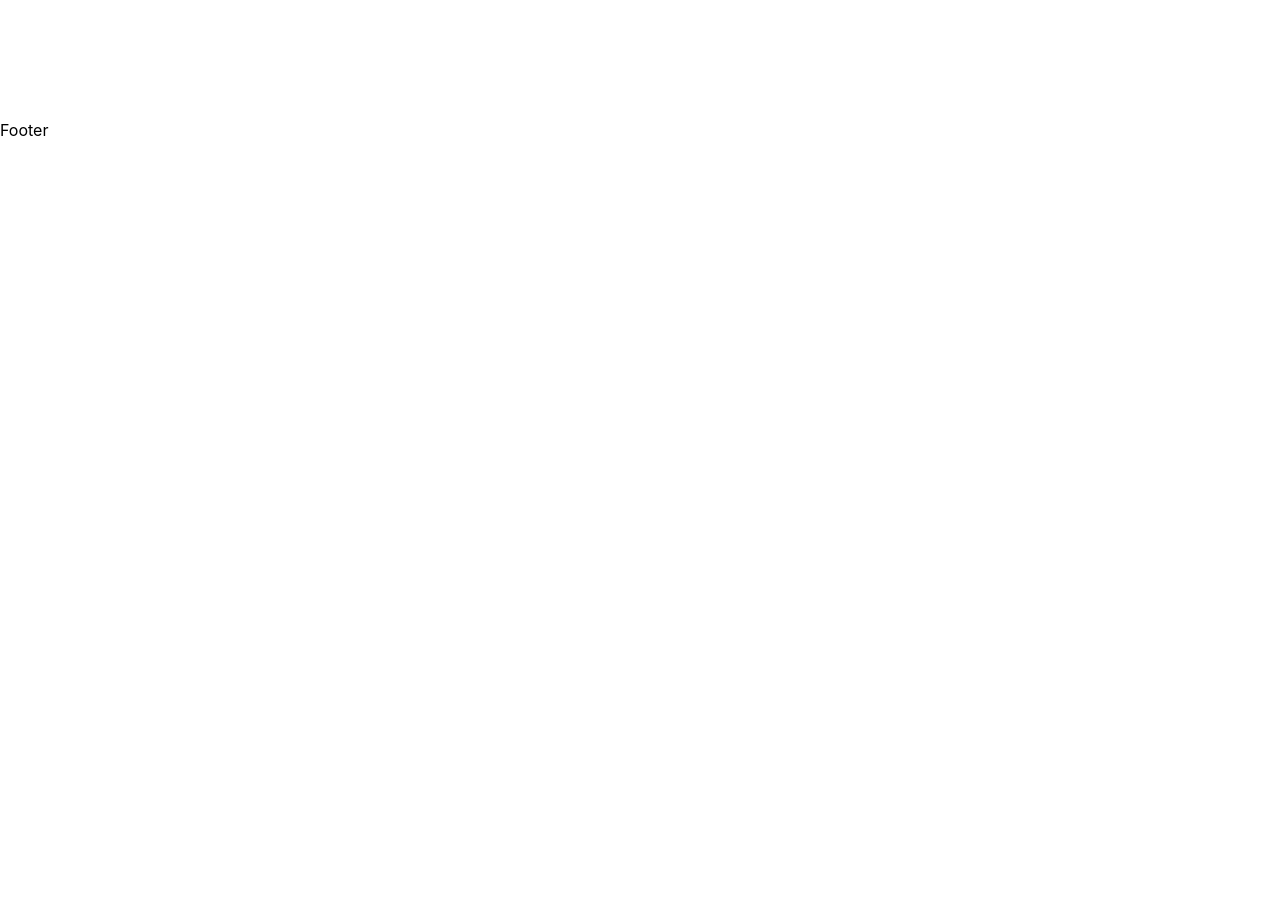
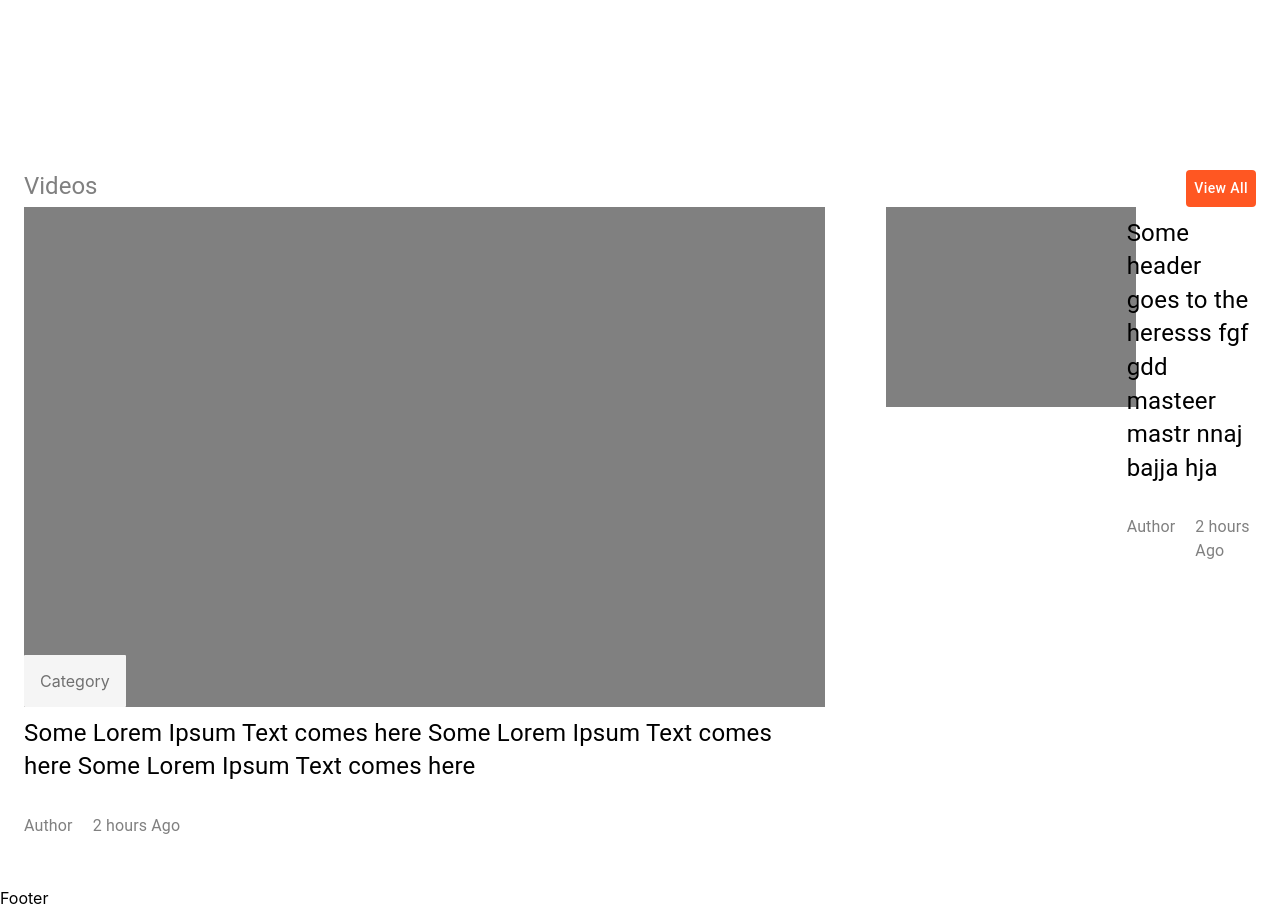
Before and after one commit to Abi0l9/All-News, a React (Create React App) app: page / in a window 1280 px wide. Shown: the part 1460-2368 px from the top of the page. Before the commit the page ends 1600 px from the top, so only its background shows below. Built offline with nearby package versions, Linux system fonts and the light colour scheme.

Commit message:
videos section designed

```diff
--- a/src/components/Main/LatestPost/index.css
+++ b/src/components/Main/LatestPost/index.css
@@ -4,6 +4,7 @@
   display: flex;
   flex-direction: column;
   margin-bottom: 4rem;
+  position: relative;
 }
 
 .img-card img {
--- a/src/components/Main/LatestPost/index.jsx
+++ b/src/components/Main/LatestPost/index.jsx
@@ -1,8 +1,8 @@
-import { Box, Button, Link, Stack, Typography } from "@mui/material";
-import { deepOrange } from "@mui/material/colors";
+import { Box, Link, Stack, Typography } from "@mui/material";
 import React from "react";
 import IMG from "../../../assets/img/error 2.jpg";
 import "./index.css";
+import { ViewAllButton } from "../../../styled";
 
 function LatestPost() {
   return (
@@ -23,9 +23,7 @@ function LatestPost() {
             </Typography>
           </Box>
           <Box>
-            <Button color="inherit" sx={{ bgcolor: deepOrange[500] }}>
-              View All
-            </Button>
+            <ViewAllButton>View All</ViewAllButton>
           </Box>
         </Stack>
       </Box>
--- /dev/null
+++ b/src/components/Main/VideosSection/index.jsx
@@ -0,0 +1,94 @@
+import { Box, Stack, Typography, styled } from "@mui/material";
+import React from "react";
+import {
+  BadgeContent,
+  BottomBadge,
+  CardContentWrapper,
+  CardContentsBottom,
+  CardHeader,
+  CardVideoFrame,
+  HorizontalStack,
+  RightHorizontalStack,
+  ViewAllButton,
+} from "../../../styled";
+
+const VideosSectionBox = styled(Stack)({
+  justifyContent: "space-between",
+  flexDirection: "row",
+});
+
+const LeftSideBox = styled(Box)({
+  width: "65%",
+});
+
+const RightSideBox = styled(Box)({
+  width: "30%",
+});
+
+const VideoFrame = styled(Box)({
+  width: "100%",
+  height: "500px",
+  backgroundColor: "grey",
+  position: "relative",
+});
+
+function VideosSection() {
+  return (
+    <Box id="videos-section" sx={{ padding: "50px 24px" }}>
+      <Box>
+        <VideosSectionBox>
+          <Typography variant="h5" color="GrayText">
+            Videos
+          </Typography>
+          <Box>
+            <ViewAllButton>View All</ViewAllButton>
+          </Box>
+        </VideosSectionBox>
+      </Box>
+      <Box>
+        <VideosSectionBox>
+          <LeftSideBox>
+            <VideoFrame>
+              <BottomBadge>
+                <BadgeContent>Category</BadgeContent>
+              </BottomBadge>
+            </VideoFrame>
+            <CardContentWrapper>
+              <CardHeader>
+                Some Lorem Ipsum Text comes here Some Lorem Ipsum Text comes
+                here Some Lorem Ipsum Text comes here
+              </CardHeader>
+              <CardContentsBottom>
+                <Typography>Author</Typography>
+                <Typography>2 hours Ago</Typography>
+              </CardContentsBottom>
+            </CardContentWrapper>
+          </LeftSideBox>
+          <RightSideBox>
+            <Stack>
+              <HorizontalStack>
+                <LeftSideBox>
+                  <CardVideoFrame />
+                </LeftSideBox>
+                <RightHorizontalStack>
+                  <CardContentWrapper>
+                    <CardHeader>
+                      Some header goes to the heresss fgf gdd masteer mastr nnaj
+                      bajja hja
+                    </CardHeader>
+                    <CardContentsBottom>
+                      <Typography>Author</Typography>
+                      <Typography>2 hours Ago</Typography>
+                    </CardContentsBottom>
+                  </CardContentWrapper>
+                </RightHorizontalStack>
+              </HorizontalStack>
+            </Stack>
+          </RightSideBox>
+        </VideosSectionBox>
+      </Box>
+    </Box>
+  );
+}
+
+export default VideosSection;
--- a/src/components/Main/index.jsx
+++ b/src/components/Main/index.jsx
@@ -2,12 +2,14 @@ import { Box } from "@mui/material";
 import React from "react";
 import Hero from "./Hero";
 import LatestPost from "./LatestPost";
+import VideosSection from "./VideosSection";
 
 function Main() {
   return (
     <Box>
       <Hero />
       <LatestPost />
+      <VideosSection />
     </Box>
   );
 }
--- /dev/null
+++ b/src/styled/index.jsx
@@ -0,0 +1,61 @@
+import { Box, Button, Stack, Typography, styled } from "@mui/material";
+import { deepOrange } from "@mui/material/colors";
+
+export const ViewAllButton = styled(Button)({
+  color: "white",
+  backgroundColor: deepOrange[500],
+  textTransform: "capitalize",
+});
+
+export const BottomBadge = styled(Box)({
+  position: "absolute",
+  bottom: 0,
+});
+
+export const BadgeContent = styled("span")({
+  backgroundColor: "whitesmoke",
+  color: "rgb(112, 112, 112)",
+  padding: "1rem",
+  borderRadius: "1px",
+  position: "absolute",
+  bottom: 0,
+  zIndex: 1000,
+});
+
+export const HorizontalStack = styled(Stack)({
+  flexDirection: "row",
+  justifyContent: "space-between",
+  marginBottom: "15px",
+});
+
+export const LeftHorizontalStack = styled(Box)({
+  width: "40%",
+});
+
+export const RightHorizontalStack = styled(Box)({
+  width: "60%",
+});
+
+export const CardContentWrapper = styled(Stack)({
+  gap: "20px",
+});
+
+export const CardHeader = styled(Typography)({
+  fontWeight: "400",
+  fontSize: "1.5rem",
+  lineHeight: "1.4",
+  marginTop: "10px",
+  marginBottom: "10px",
+});
+
+export const CardContentsBottom = styled(Stack)({
+  flexDirection: "row",
+  gap: "20px",
+  color: "GrayText",
+});
+
+export const CardVideoFrame = styled(Box)({
+  width: "250px",
+  height: "200px",
+  backgroundColor: "grey",
+});
```
